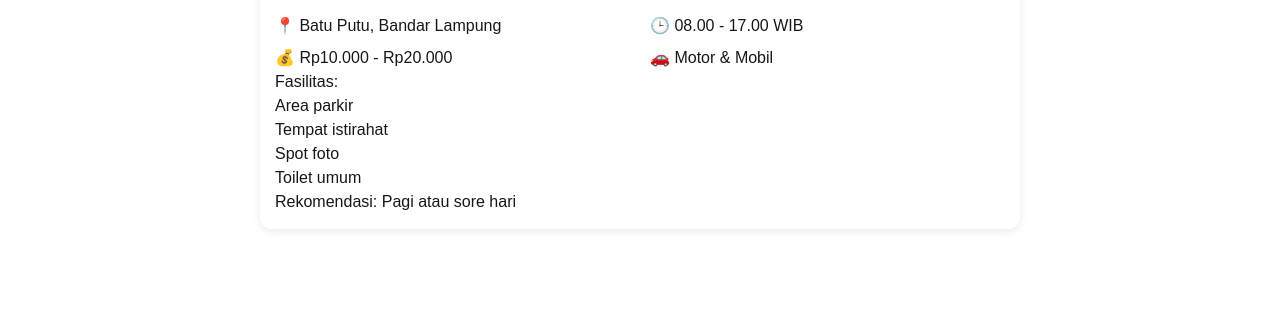
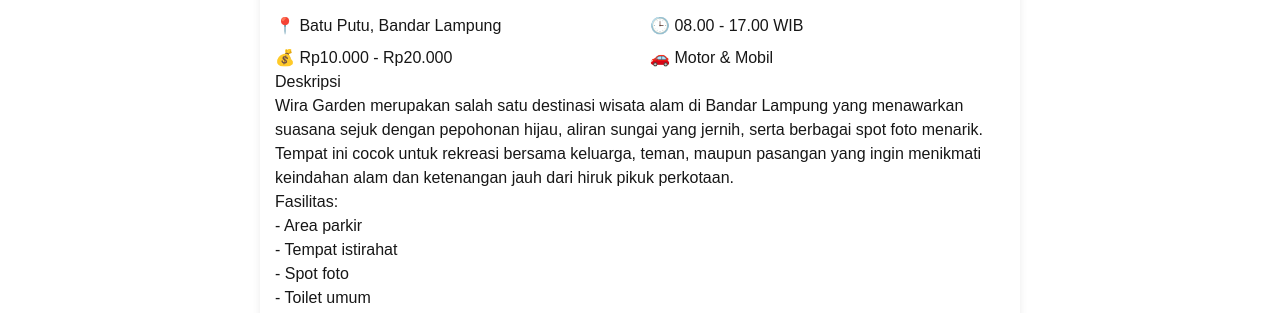
Before and after one commit to jovanakbarsetiodono-code/TI-WEB-24A-SIXTUPLE, a Next.js app in the folder my-app/: page /lokasi in a window 1280 px wide. Shown: the part 628-941 px from the top of the page. Before the commit the page ends 897 px from the top, so only its background shows below. Built offline with nearby package versions, Linux system fonts and the light colour scheme.

Commit message:
Menambahkan deskripsi Singkat pada halaman Lokasi

```diff
--- a/my-app/app/lokasi/page.tsx
+++ b/my-app/app/lokasi/page.tsx
@@ -4,28 +4,21 @@ export default function Lokasi() {
   return (
     <div className={styles["lokasi-page"]}>
       <div className={styles["lokasi-container"]}>
-
-        <h1 className={styles["lokasi-title"]}>
-          Lokasi Wira Garden
-        </h1>
+        <h1 className={styles["lokasi-title"]}>Lokasi Wira Garden</h1>
 
         <h4 className={styles["lokasi-description"]}>
-          Wira Garden terletak di Batu Putu, Kecamatan Teluk Betung Utara,
-          Kota Bandar Lampung, Provinsi Lampung.
+          Wira Garden terletak di Batu Putu, Kecamatan Teluk Betung Utara, Kota
+          Bandar Lampung, Provinsi Lampung.
         </h4>
 
         <div className={styles["lokasi-wrapper"]}>
-
           <iframe
             src="https://www.google.com/maps?q=wira%20garden%20lampung&output=embed"
             className={styles["lokasi-map"]}
           />
 
           <div className={styles["lokasi-info"]}>
-
-            <h2 className={styles["subtitle"]}>
-              Informasi Lokasi
-            </h2>
+            <h2 className={styles["subtitle"]}>Informasi Lokasi</h2>
 
             <div className={styles["lokasi-info-grid"]}>
               <p>📍 Batu Putu, Bandar Lampung</p>
@@ -33,18 +26,27 @@ export default function Lokasi() {
               <p>💰 Rp10.000 - Rp20.000</p>
               <p>🚗 Motor & Mobil</p>
             </div>
+            <h2 className={styles["subtitle"]}>Deskripsi</h2>
+
+            <p className={styles["deskripsi"]}>
+              Wira Garden merupakan salah satu destinasi wisata alam di Bandar
+              Lampung yang menawarkan suasana sejuk dengan pepohonan hijau,
+              aliran sungai yang jernih, serta berbagai spot foto menarik.
+              Tempat ini cocok untuk rekreasi bersama keluarga, teman, maupun
+              pasangan yang ingin menikmati keindahan alam dan ketenangan jauh
+              dari hiruk pikuk perkotaan.
+            </p>
 
             <p>Fasilitas:</p>
 
             <ul className={styles["list"]}>
-              <li>Area parkir</li>
-              <li>Tempat istirahat</li>
-              <li>Spot foto</li>
-              <li>Toilet umum</li>
+              <li>- Area parkir</li>
+              <li>- Tempat istirahat</li>
+              <li>- Spot foto</li>
+              <li>- Toilet umum</li>
             </ul>
 
             <p>Rekomendasi: Pagi atau sore hari</p>
-
           </div>
         </div>
       </div>
```
